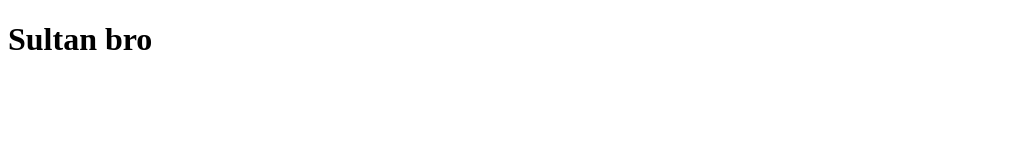
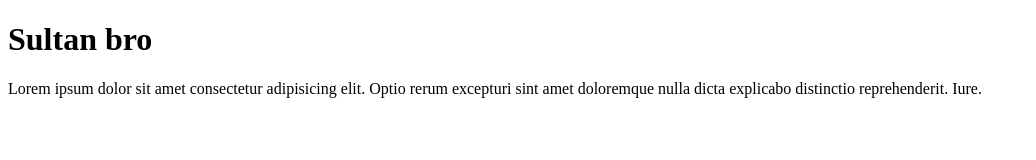
Before and after one commit to sultan93291/First_Project, a plain HTML site: page index.html in a window 1280 px wide. Shown: the whole page, without its empty margins (0-1036 px from the left). Drawn offline with Linux system fonts and the light colour scheme.

Commit message:
p-tag added

```diff
--- a/index.html
+++ b/index.html
@@ -12,6 +12,9 @@
 
   <h1>Sultan bro </h1>
 
+  <p> Lorem ipsum dolor sit amet consectetur adipisicing elit. Optio rerum excepturi sint amet doloremque nulla dicta
+    explicabo distinctio reprehenderit. Iure. </p>
+
 </body>
 
 </html>
```
